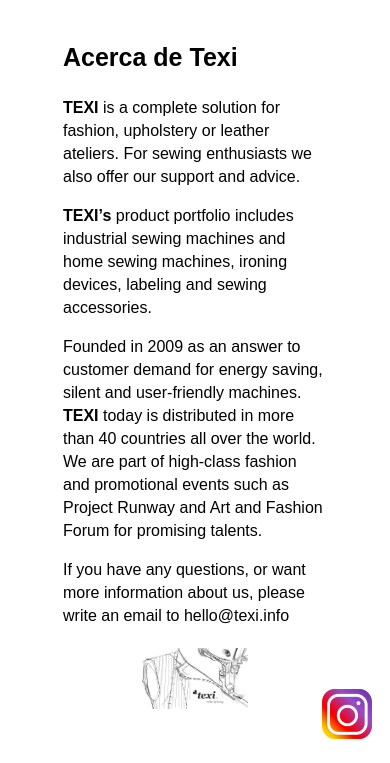
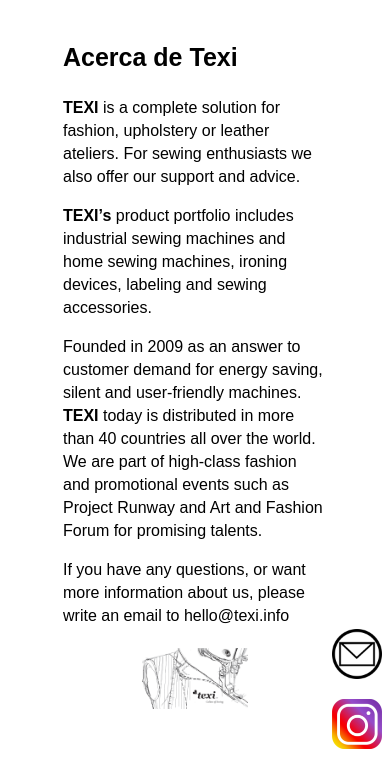
Before and after one commit to FlorenciaNeuss/texi, a website: page index.html in a window 390 px wide. Shown: the part 65-828 px from the top of the page. Drawn offline with nearby package versions, Linux system fonts and the light colour scheme.

Commit message:
responsive agrego mail

```diff
--- a/index.html
+++ b/index.html
@@ -218,9 +218,14 @@
       </section>
     </main>
 
-    <div>
+    <div class="redes">
       <a href="https://www.instagram.com/texiarg/">
         <img src="imagenes\ig.png" alt="ig" class="ig img-fluid">
+      </a>
+    </div>
+    <div>
+      <a href="mailto: info@texiargentina.com.ar">
+        <img src="imagenes\mail.png" alt="mail" class="mail img-fluid">
       </a>
     </div>
 
--- a/scss/_responsive.scss
+++ b/scss/_responsive.scss
@@ -36,12 +36,10 @@
   .ImgIn {
     width: 100%;
   }
-  .ig {
-    margin: 10px;
-    position: fixed;
-  }
 }
+@media screen and (max-width: 840px) {
 
+}
 @media screen and (max-width: 600px) {
   .i2 {
     display: flex;
@@ -53,9 +51,9 @@
   .ImgIn {
     width: 100%;
   }
-  .ig {
+  /*   .ig {
     position: fixed;
-  }
+  } */
 }
 @media screen and (max-width: 580px) {
   .main1 {
@@ -71,10 +69,10 @@
   .ImgIn {
     width: 100%;
   }
-  .ig {
+  /*  .ig {
     display: block;
     z-index: 1;
-  }
+  } */
 }
 
 /* @media screen and (max-width: 585px) {
@@ -94,11 +92,11 @@
   }
 } */
 
-@media screen and (max-width: 430px) {
+/* @media screen and (max-width: 430px) {
   .ig {
     display: block;
     position: fixed;
 
     z-index: 1;
   }
-}
+} */
--- a/scss/estilos.scss
+++ b/scss/estilos.scss
@@ -11,10 +11,9 @@
 header {
   background-color: rgb(111, 66, 149);
   width: 100%;
-  .logo img{
+  .logo img {
     margin-left: 8%;
   }
-
 }
 
 .main1 {
@@ -60,5 +59,11 @@
   width: 50px;
   position: fixed;
   right: 2%;
-
 }
+.mail {
+  bottom: 100px;
+  width: 50px;
+  position: fixed;
+  right: 0;
+  margin-right: 2%;
+}
```
Also changed, not shown: css/estilos.css, imagenes/mail.png (added).
